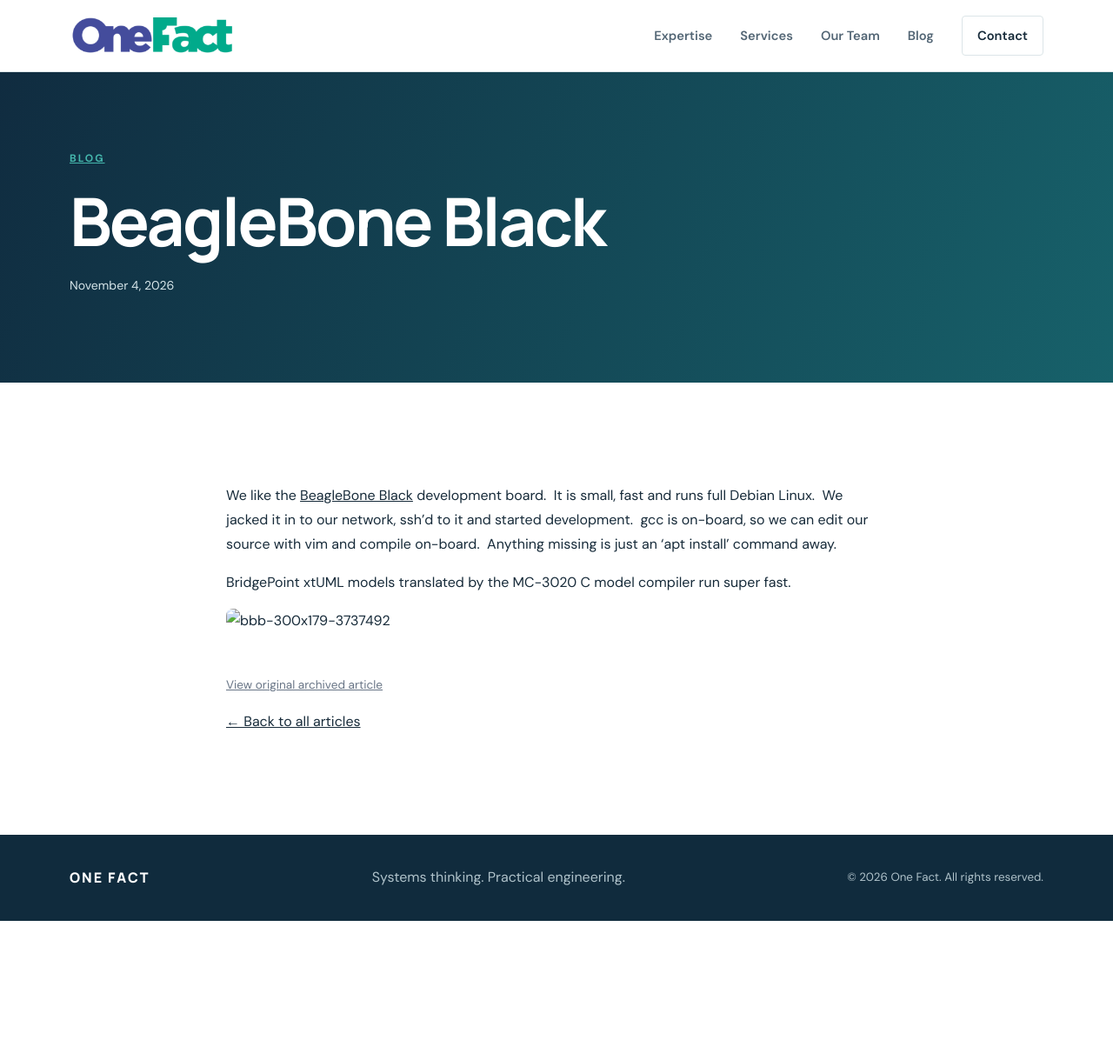
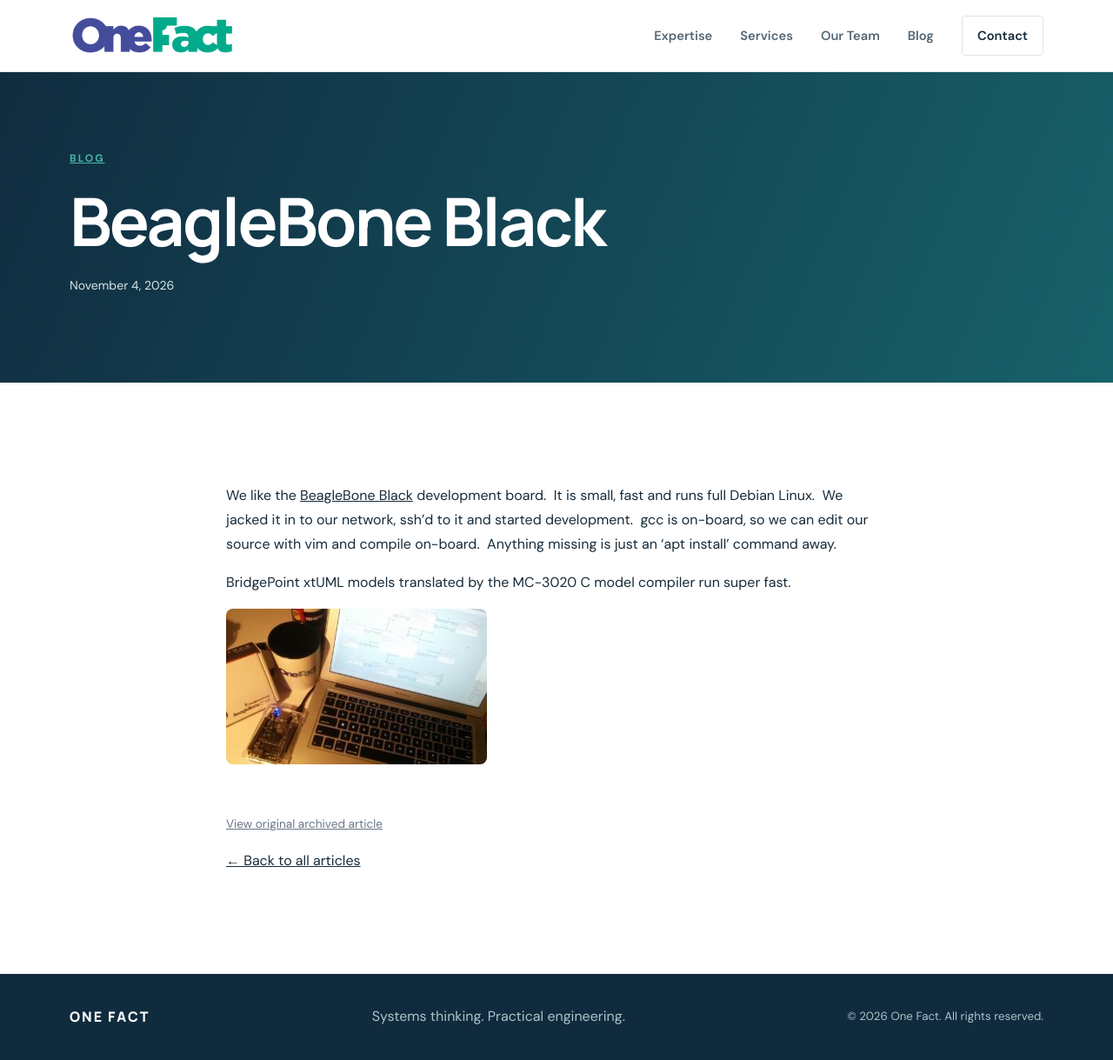
Before and after one commit to xtuml/onefactinc, a Jekyll site: the page built from _articles/beaglebone-black.html, in a window 1280 px wide. Shown: the whole page at 87% size. Built offline with Jekyll 4.4.1, drawn with Linux system fonts in a browser that asks for light colours; before the commit the page ends 1059 px from its top, so only the background shows below that.

Commit message:
Use local images in article

```diff
--- a/_articles/beaglebone-black.html
+++ b/_articles/beaglebone-black.html
@@ -7,4 +7,4 @@ source_url: "https://onefact.net/beaglebone-black/"
 
 <p>We like the <a href="http://beagleboard.org/black">BeagleBone Black</a> development board.  It is small, fast and runs full Debian Linux.  We jacked it in to our network, ssh&#8217;d to it and started development.  gcc is on-board, so we can edit our source with vim and compile on-board.  Anything missing is just an &#8216;apt install&#8217; command away.</p>
 <p>BridgePoint xtUML models translated by the MC-3020 C model compiler run super fast.</p>
-<p><img alt='bbb-300x179-3737492' class="alignnone size-medium wp-image-1010" src='../wp-content/uploads/2018/07/bbb-300x179-3737492.jpg' alt="" width="300" height="179" /></p>
+<p><img alt='bbb-300x179-3737492' class="alignnone size-medium wp-image-1010" src='{{ '/assets/images/bbb-300x179-3737492.jpg' | relative_url }}' alt="" width="300" height="179" /></p>
```
